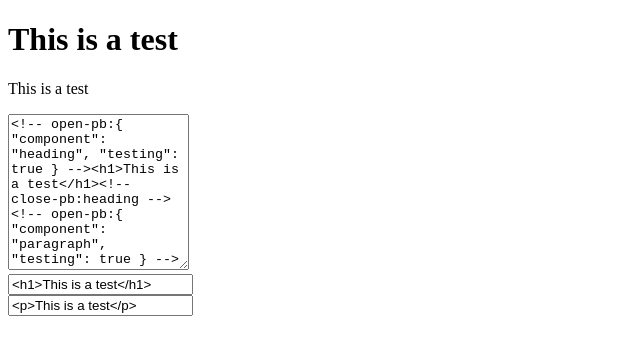
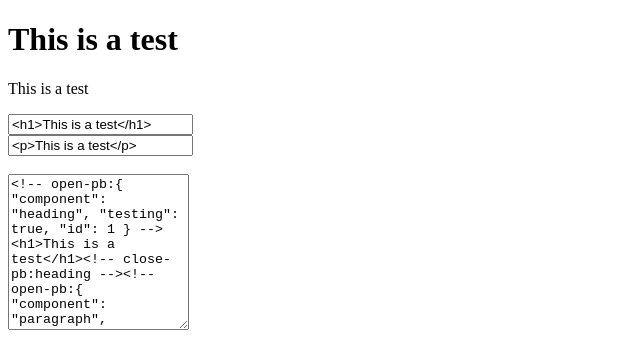
Before and after one commit to acollins1991/vue-gutenberg, a Vue app: page / in a window 1280 px wide. Shown: the top 364 px of the page, without its empty margins (0-640 px from the left). Built offline with nearby package versions, Linux system fonts and the light colour scheme.

Commit message:
some improvements and started replacing page data via inputs

```diff
--- a/src/assets/InitialValue.json
+++ b/src/assets/InitialValue.json
@@ -1,3 +1,3 @@
 {
-    "content": "<!-- open-pb:{ \"component\": \"heading\", \"testing\": true } --><h1>This is a test</h1><!-- close-pb:heading --><!-- open-pb:{ \"component\": \"paragraph\", \"testing\": true } --><p>This is a test</p><!-- close-pb:paragraph -->"
+    "content": "<!-- open-pb:{ \"component\": \"heading\", \"testing\": true, \"id\": 1 } --><h1>This is a test</h1><!-- close-pb:heading --><!-- open-pb:{ \"component\": \"paragraph\", \"testing\": true, \"id\": 2 } --><p>This is a test</p><!-- close-pb:paragraph -->"
 }
--- a/src/components/PageInput.vue
+++ b/src/components/PageInput.vue
@@ -1,47 +1,75 @@
 <template>
   <div>
-        <div v-for="component, index in contentComponents" v-bind:key="index" v-html="component.content"></div>
-        <textarea rows="10" v-model="pageDate.content"></textarea>
-        <div v-for="component, index in contentComponents" v-bind:key="index">
-            <input type="text" v-model="component.content">
+    <div
+      v-for="component, index in contentComponents"
+      v-bind:key="'display' + index"
+      v-html="component.content"
+    ></div>
+    <div v-for="component, index in contentComponents" v-bind:key="'input' + index">
+      <input
+        type="text"
+        v-model.lazy="component.content"
+        v-on:input="updateContentComponent($event.target.value, $event.target.dataset)"
+        v-bind:data-component="JSON.stringify(component)"
+      />
     </div>
+    <br />
+    <textarea rows="10" v-model="pageData.content"></textarea>
   </div>
 </template>
 
 <script>
-const initialPageData = require('../assets/InitialValue.json');
+const initialPageData = require("../assets/InitialValue.json");
 
 export default {
   name: "PageInput",
   data: function() {
     return {
-            pageDate: initialPageData
-        }
+      pageData: initialPageData
+    };
   },
   computed: {
-        contentComponents: () => {
+    contentComponents: function() {
       let contentComponents = [];
       // split content after each closing pb comment
       const componentRegex = /(<!-- open-pb:(.*?) -->(.*?)<!-- close-pb:(.*?) -->)/gm;
-            const pageContent = initialPageData.content;
+      const pageContent = this.pageData.content;
       const pageContentSplit = pageContent.match(componentRegex);
       // create component array from component content strings
-            pageContentSplit.forEach( string => {
+      pageContentSplit.forEach(string => {
         // get json data from component comment
         // TODO: improve regex to stop relying on index matching
         let componentJsonData = string.match(/(<!-- open-pb:(.*?) -->)/);
         componentJsonData = JSON.parse(componentJsonData[2]);
         // get content from component
         // TODO: improve regex to stop relying on index matching
-                let componentContent = string.match(/(<!-- open-pb:(.*?) -->(.*?)<!-- close-pb:(.*?) -->)/);
+        let componentContent = string.match(
+          /(<!-- open-pb:(.*?) -->(.*?)<!-- close-pb:(.*?) -->)/
+        );
         componentJsonData.content = componentContent[3];
 
         contentComponents.push(componentJsonData);
       });
 
       return contentComponents;
-
+    }
+  },
+  methods: {
+    updateContentComponent(newValue, dataSet) {
+        let componentData = JSON.parse(dataSet.component);
+        // get content before altering object
+        let componentContent = componentData.content;
+        // remove content from object
+        delete componentData.content;
+        // created escaped data string
+        let componentDataString = JSON.stringify(componentData);
+        componentDataString = componentDataString.replace(/"/g,'\"');
+        let newComponentContentString = `<!-- open-pb:${componentDataString} -->${componentContent}<!-- close-pb:${componentData.component} -->`
+        // find and replace component string with regex
+        let regex = new RegExp('<!-- open-pb:(.*"id":' + componentData.id + '.*) -->(.*?)<!-- close-pb:(.*?) -->');
+        this.pageData.content = this.pageData.content.replace(regex, newComponentContentString);
+        // console.log()
     }
   }
-}
+};
 </script>
```
Lines whose indentation alone changed are shown as unchanged.
